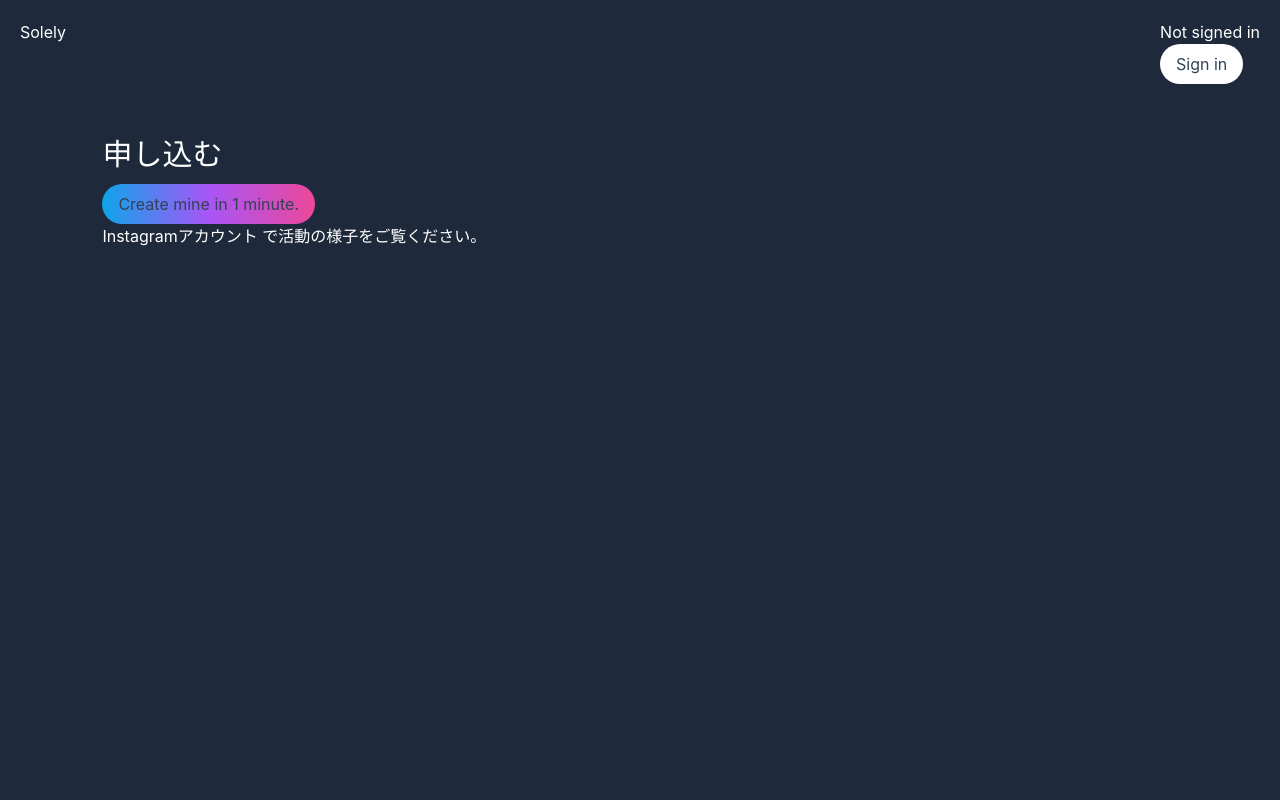
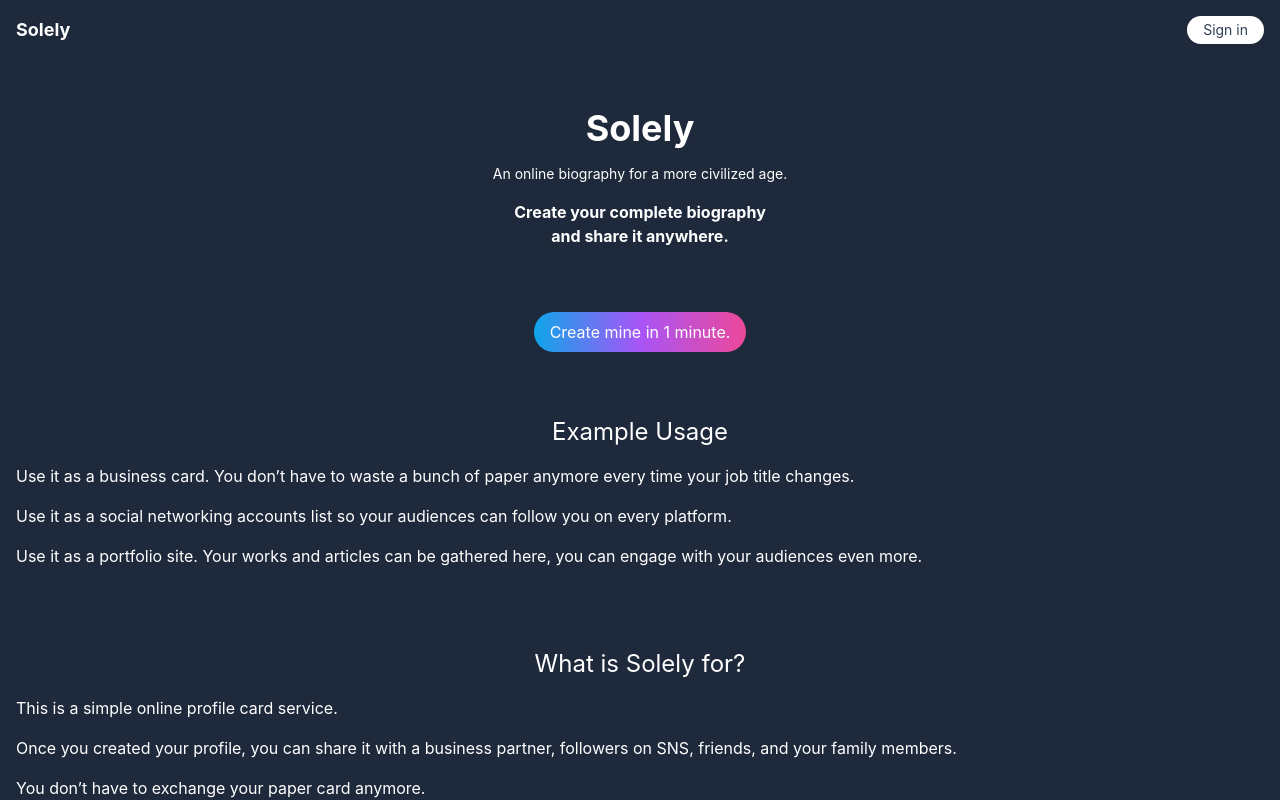
Before and after one commit to takumi-hash/solely-bio-nextjs, a Next.js app: page / in a window 1280 px wide. Shown: the top 800 px of the page. Built offline with nearby package versions, Linux system fonts and the light colour scheme; no server answers.

Commit message:
top page coding done

```diff
--- a/components/atoms/linkbutton.js
+++ b/components/atoms/linkbutton.js
@@ -3,7 +3,7 @@ import * as React from "react";
 
 const LinkButton = (props) => {
   return (
-    <button className="solely-btn">
+    <button className={`solely-btn ${props.className ? props.className : ""}`}>
       <Link href={props.linkto}>{props.text}</Link>
     </button>
   );
--- a/components/atoms/onclickbutton.js
+++ b/components/atoms/onclickbutton.js
@@ -2,7 +2,10 @@ import * as React from "react";
 
 const OnClickButton = (props) => {
   return (
-    <button className="solely-btn" onClick={props.onClick}>
+    <button
+      className={`solely-btn ${props.className ? props.className : ""}`}
+      onClick={props.onClick}
+    >
       {props.text}
     </button>
   );
--- a/components/molecules/header.js
+++ b/components/molecules/header.js
@@ -6,27 +6,28 @@ export default function Header() {
   const { data: session } = useSession();
   return (
     <>
-      <header className="p-5">
+      <header className="p-4">
         <nav className="flex">
-          <h1 className="">
+          <h1 className="text-lg font-bold">
             <Link href="/">Solely</Link>
           </h1>
           <div className="grow"></div>
           <div className="pl-5">
             {session ? (
               <>
-                Signed in as {session.user.name} <br />
+                {/* Signed in as {session.user.name} <br /> */}
                 <OnClickButton
                   onClick={() => signOut()}
                   text="Account"
+                  className="text-sm py-1"
                 ></OnClickButton>
               </>
             ) : (
               <>
-                Not signed in <br />
                 <OnClickButton
                   onClick={() => signIn()}
                   text="Sign in"
+                  className="text-sm py-1"
                 ></OnClickButton>
               </>
             )}
--- a/components/molecules/section.js
+++ b/components/molecules/section.js
@@ -1,11 +1,11 @@
-import * as React from "react"
+import * as React from "react";
 
 const Section = (props) => {
-    return (
-        <div className={`py-5 px-[8%] ${props.color ? props.color : ""}`}>
-            {props.children}
-        </div>
-    )
-}
+  return (
+    <div className={`py-8 px-4 ${props.color ? props.color : ""}`}>
+      {props.children}
+    </div>
+  );
+};
 
-export default Section
+export default Section;
--- a/components/organisms/layout.js
+++ b/components/organisms/layout.js
@@ -1,11 +1,7 @@
-import * as React from "react"
+import * as React from "react";
 
 const Layout = (props) => {
-    return (
-        <div className="flex flex-col">
-            {props.children}
-        </div>
-    )
-}
+  return <div className="flex flex-col text-center">{props.children}</div>;
+};
 
-export default Layout
+export default Layout;
--- a/pages/index.js
+++ b/pages/index.js
@@ -17,9 +17,56 @@ export default function Home() {
       <Header />
       <Layout>
         <Section>
-          <h2 className="text-3xl my-3">申し込む</h2>
+          <h1 className="text-4xl font-bold my-4">Solely</h1>
+          <p className="text-sm mb-4">
+            An online biography for a more civilized age.
+          </p>
+          <p className="text-base font-bold">
+            Create your complete biography <br />
+            and share it anywhere.
+          </p>
+        </Section>
+        <Section>
           <CtaButton linkto="/" text="Create mine in 1 minute."></CtaButton>
-          <p>Instagramアカウント で活動の様子をご覧ください。</p>
+        </Section>
+        <Section>
+          <h2 className="text-2xl mb-4">Example Usage</h2>
+          <p className="text-left mb-4">
+            Use it as a business card. You don’t have to waste a bunch of paper
+            anymore every time your job title changes.
+          </p>
+          <p className="text-left mb-4">
+            Use it as a social networking accounts list so your audiences can
+            follow you on every platform.
+          </p>
+          <p className="text-left mb-4">
+            Use it as a portfolio site. Your works and articles can be gathered
+            here, you can engage with your audiences even more.
+          </p>
+        </Section>
+        <Section>
+          <h2 className="text-2xl mb-4">What is Solely for?</h2>
+          <p className="text-left mb-4">
+            This is a simple online profile card service.
+          </p>
+          <p className="text-left mb-4">
+            Once you created your profile, you can share it with a business
+            partner, followers on SNS, friends, and your family members.
+          </p>
+          <p className="text-left mb-4">
+            You don’t have to exchange your paper card anymore.
+          </p>
+        </Section>
+        <Section>
+          <h2 className="text-2xl mb-4">Who can see my profile?</h2>
+          <p className="text-left mb-4">
+            Anyone you share the URL with can see your profile. Basically you
+            want to input the information you want to make visible to public.
+          </p>
+          <p className="text-left mb-4">
+            Don’t worry, however, we prevent Google Search from indexing your
+            information.
+          </p>
         </Section>
       </Layout>
     </div>
--- a/styles/globals.css
+++ b/styles/globals.css
@@ -13,10 +13,6 @@
     color: #ffffff;
     background: theme("colors.slate.800");
   }
-
-  p {
-    padding-bottom: theme("spacing.4");
-  }
 }
 
 @layer components {
@@ -28,6 +24,14 @@
   }
 
   .solely-gradient {
-    @apply bg-gradient-to-r from-sky-500 via-purple-500 to-pink-500;
+    @apply text-white bg-gradient-to-r from-sky-500 via-purple-500 to-pink-500;
+  }
+
+  .solely-text-title {
+    @apply text-2xl;
+  }
+
+  .solely-text-paragraph {
+    @apply text-sm;
   }
 }
```
